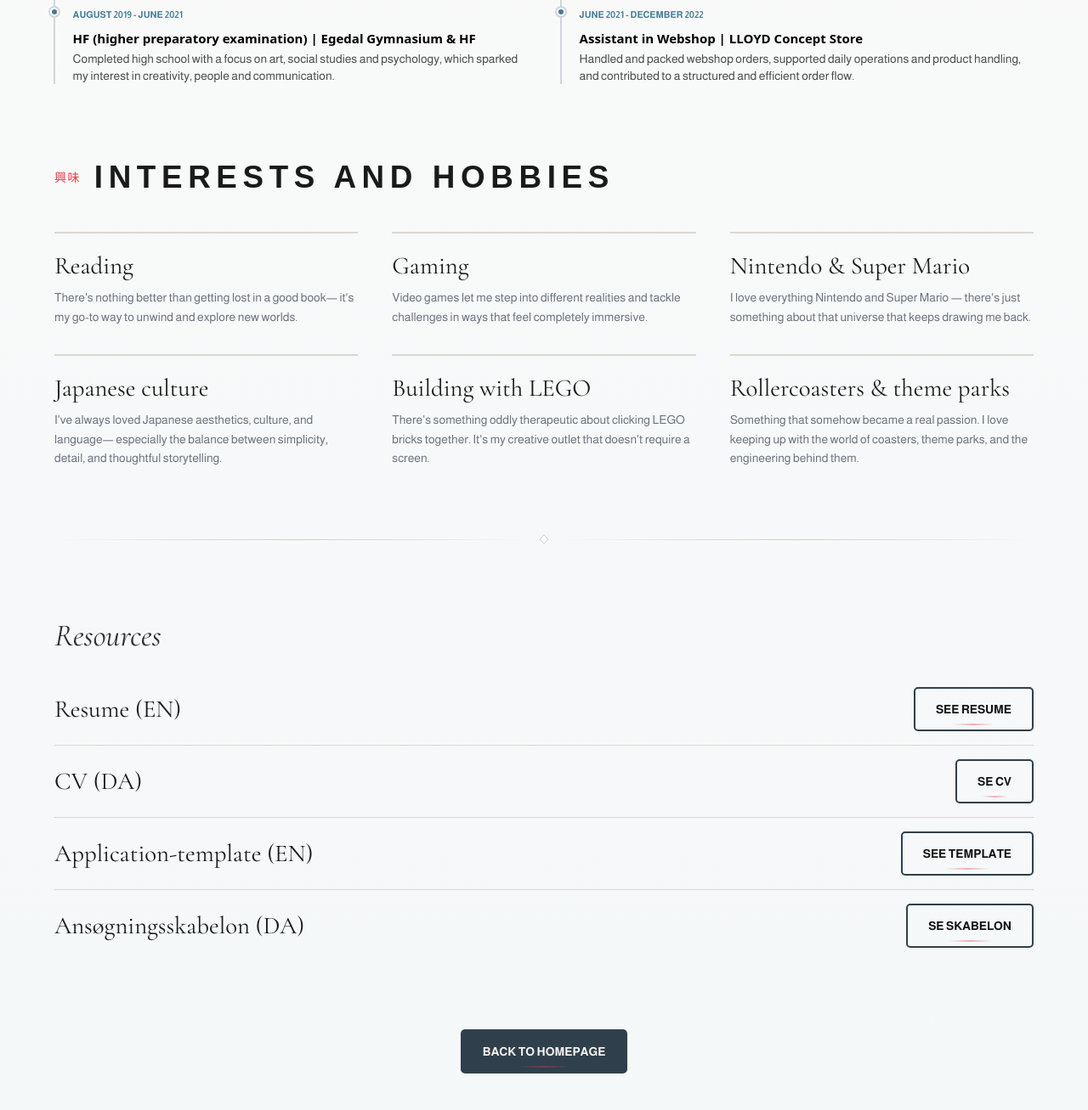
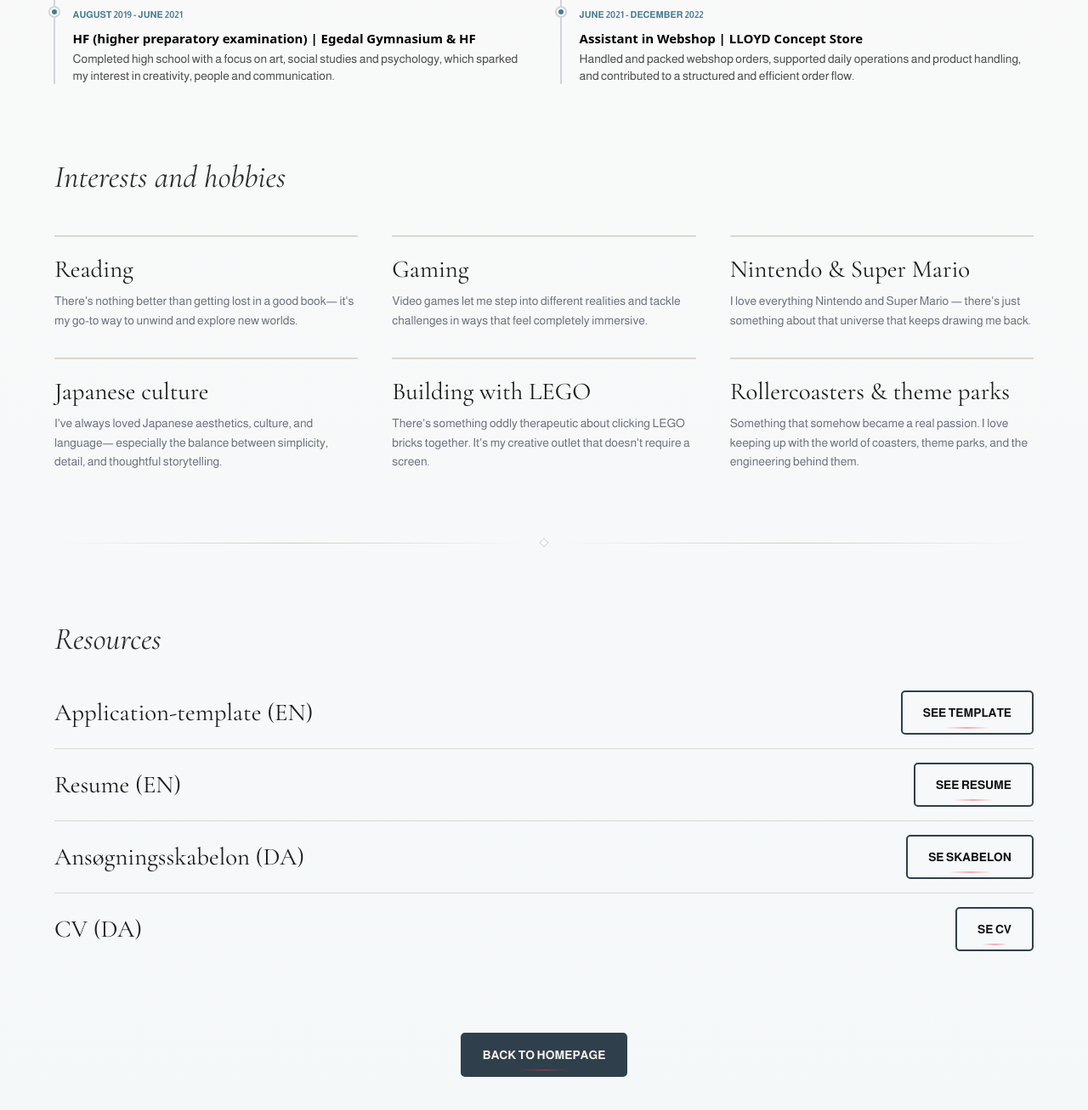
Before and after one commit to sararpetersen/portfolio_example, an Astro site: page /about_me in a window 1280 px wide. Shown: the part 1532-2839 px from the top of the page at 85% size. Built offline with nearby package versions, Linux system fonts and the light colour scheme; Astro itself is replaced by a stand-in of ours; a web font is replaced by a local one.

Commit message:
Fix interests section title to match other section titles on about page

```diff
--- a/src/pages/about_me.astro
+++ b/src/pages/about_me.astro
@@ -192,7 +192,6 @@ const workTimelineItems = timelineItems
             career and make a real difference in how people interact with digital products.
           </p>
         </div>
-
       </div>
       <div class="flex items-center justify-start md:justify-end">
         <img
@@ -343,27 +342,32 @@ const workTimelineItems = timelineItems
   <!-- Interests and Hobbies -->
   <section id="interests" class="max-w-6xl mx-auto md:px-0 px-6 md:pt-desktop-top pt-mobil-top">
     <div class="flex flex-col mb-6">
-      <div id="interests-title-row" class="flex items-center gap-4 mb-5">
-        <span class="text-sm text-red-500 tracking-widest" aria-hidden="true">興味</span>
-        <h3 class="font-nikumaru uppercase tracking-[0.14em] md:tracking-[0.18em]" data-i18n="interests.title">Interests and hobbies</h3>
-      </div>
+      <h2 id="interests-title" class="font-inter italic text-h3-mobile md:text-h3-desktop text-gray-700 mb-6" data-i18n="interests.title">Interests and hobbies</h2>
     </div>
     <div id="interests-and-hobbies" class="grid md:grid-cols-3 grid-cols-1 gap-x-10 gap-y-8">
       <div class="interest-item border-t-2 border-gray-200 pt-5">
         <h4 class="text-gray-800 mb-2" data-i18n="interest.reading.title">Reading</h4>
-        <p class="text-gray-500 text-sm leading-relaxed" data-i18n="interest.reading.text">There's nothing better than getting lost in a good book — it's my go-to way to unwind and explore new worlds.</p>
+        <p class="text-gray-500 text-sm leading-relaxed" data-i18n="interest.reading.text">
+          There's nothing better than getting lost in a good book — it's my go-to way to unwind and explore new worlds.
+        </p>
       </div>
       <div class="interest-item border-t-2 border-gray-200 pt-5">
         <h4 class="text-gray-800 mb-2" data-i18n="interest.gaming.title">Gaming</h4>
-        <p class="text-gray-500 text-sm leading-relaxed" data-i18n="interest.gaming.text">Video games let me step into different realities and tackle challenges in ways that feel completely immersive.</p>
+        <p class="text-gray-500 text-sm leading-relaxed" data-i18n="interest.gaming.text">
+          Video games let me step into different realities and tackle challenges in ways that feel completely immersive.
+        </p>
       </div>
       <div class="interest-item border-t-2 border-gray-200 pt-5">
         <h4 class="text-gray-800 mb-2" data-i18n="interest.nintendo.title">Nintendo &amp; Super Mario</h4>
-        <p class="text-gray-500 text-sm leading-relaxed" data-i18n="interest.nintendo.text">There's just something about those worlds that keeps drawing me back.</p>
+        <p class="text-gray-500 text-sm leading-relaxed" data-i18n="interest.nintendo.text">
+          There's just something about those worlds that keeps drawing me back.
+        </p>
       </div>
       <div class="interest-item border-t-2 border-gray-200 pt-5">
         <h4 class="text-gray-800 mb-2" data-i18n="interest.japanese.title">Japanese culture</h4>
-        <p class="text-gray-500 text-sm leading-relaxed" data-i18n="interest.japanese.text">I love the balance between simplicity, detail, and thoughtful storytelling.</p>
+        <p class="text-gray-500 text-sm leading-relaxed" data-i18n="interest.japanese.text">
+          I love the balance between simplicity, detail, and thoughtful storytelling.
+        </p>
       </div>
       <div class="interest-item border-t-2 border-gray-200 pt-5">
         <h4 class="text-gray-800 mb-2" data-i18n="interest.lego.title">Building with LEGO</h4>
@@ -371,7 +375,9 @@ const workTimelineItems = timelineItems
       </div>
       <div class="interest-item border-t-2 border-gray-200 pt-5">
         <h4 class="text-gray-800 mb-2" data-i18n="interest.themepark.title">Rollercoasters &amp; theme parks</h4>
-        <p class="text-gray-500 text-sm leading-relaxed" data-i18n="interest.themepark.text">Few things beat a full day at a theme park — the bigger the coaster, the better.</p>
+        <p class="text-gray-500 text-sm leading-relaxed" data-i18n="interest.themepark.text">
+          Few things beat a full day at a theme park — the bigger the coaster, the better.
+        </p>
       </div>
     </div>
   </section>
@@ -388,27 +394,37 @@ const workTimelineItems = timelineItems
     <h2 id="resources-title" class="font-inter italic text-h3-mobile md:text-h3-desktop text-gray-700 mb-6" data-i18n="resources.title">Resources</h2>
     <div id="resources-section" class="divide-y divide-gray-200">
       <div class="resource-row flex items-center justify-between py-4">
+        <h4 class="text-gray-800" data-i18n="resource.app.en.title">Application-template (EN)</h4>
+        <a
+          href="/pdfs/application_template_sararpetersen_(EN).pdf"
+          target="_blank"
+          rel="noopener noreferrer"
+          aria-label="See application-template (EN)"
+        >
+          <Button variant="secondary" size="small"><span data-i18n="resource.app.en.btn">See template</span></Button>
+        </a>
+      </div>
+      <div class="resource-row flex items-center justify-between py-4">
         <h4 class="text-gray-800" data-i18n="resource.resume.en.title">Resume (EN)</h4>
         <a href="/pdfs/CV_sararpetersen_(EN).pdf" target="_blank" rel="noopener noreferrer" aria-label="See resume (EN)">
           <Button variant="secondary" size="small"><span data-i18n="resource.resume.en.btn">See resume</span></Button>
         </a>
       </div>
       <div class="resource-row flex items-center justify-between py-4">
+        <h4 class="text-gray-800" data-i18n="resource.app.da.title">Ansøgningsskabelon (DA)</h4>
+        <a
+          href="/pdfs/application_template_sararpetersen_(DA).pdf"
+          target="_blank"
+          rel="noopener noreferrer"
+          aria-label="See application-template (DA)"
+        >
+          <Button variant="secondary" size="small"><span data-i18n="resource.app.da.btn">Se skabelon</span></Button>
+        </a>
+      </div>
+      <div class="resource-row flex items-center justify-between py-4">
         <h4 class="text-gray-800" data-i18n="resource.cv.da.title">CV (DA)</h4>
         <a href="/pdfs/CV_sararpetersen_(DA).pdf" target="_blank" rel="noopener noreferrer" aria-label="See resume (DA)">
           <Button variant="secondary" size="small"><span data-i18n="resource.cv.da.btn">Se CV</span></Button>
-        </a>
-      </div>
-      <div class="resource-row flex items-center justify-between py-4">
-        <h4 class="text-gray-800" data-i18n="resource.app.en.title">Application-template (EN)</h4>
-        <a href="/pdfs/application_template_sararpetersen_(EN).pdf" target="_blank" rel="noopener noreferrer" aria-label="See application-template (EN)">
-          <Button variant="secondary" size="small"><span data-i18n="resource.app.en.btn">See template</span></Button>
-        </a>
-      </div>
-      <div class="resource-row flex items-center justify-between py-4">
-        <h4 class="text-gray-800" data-i18n="resource.app.da.title">Ansøgningsskabelon (DA)</h4>
-        <a href="/pdfs/application_template_sararpetersen_(DA).pdf" target="_blank" rel="noopener noreferrer" aria-label="See application-template (DA)">
-          <Button variant="secondary" size="small"><span data-i18n="resource.app.da.btn">Se skabelon</span></Button>
         </a>
       </div>
     </div>
```
